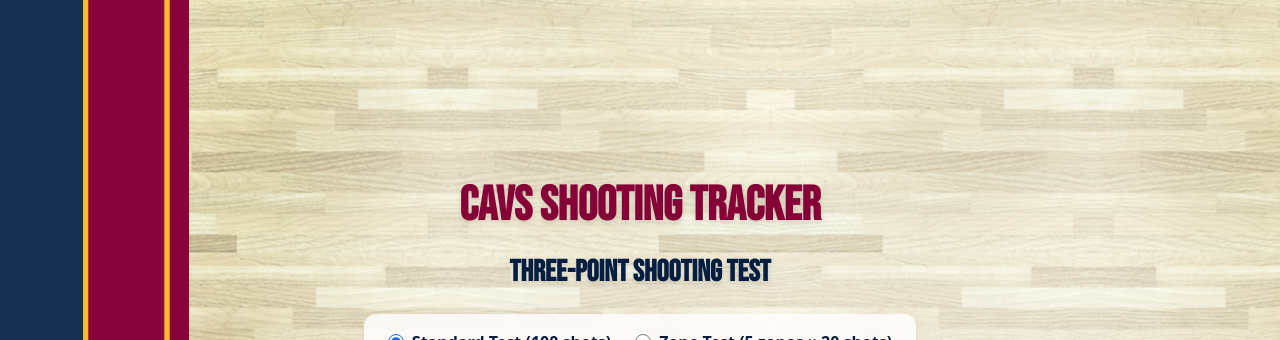
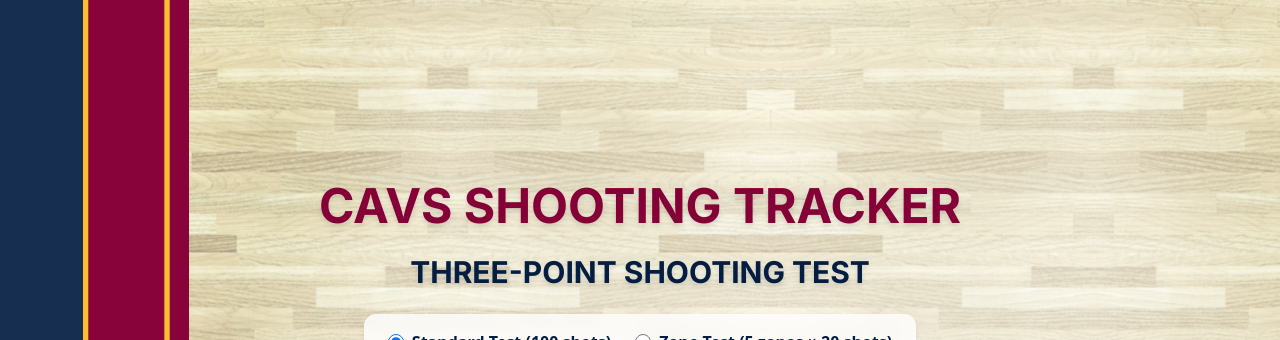
Before and after one commit to adamnestor/cavs-shooting-tracker-frontend, a React (Vite) app: page / in a window 1280 px wide. Shown: the top 340 px of the page. Built offline with nearby package versions, Linux system fonts and the light colour scheme; no server answers.

Commit message:
remove bebas neue font

```diff
--- a/index.html
+++ b/index.html
@@ -6,7 +6,7 @@
     <link rel="preconnect" href="https://fonts.googleapis.com" />
     <link rel="preconnect" href="https://fonts.gstatic.com" crossorigin />
     <link
-      href="https://fonts.googleapis.com/css2?family=Bebas+Neue&family=Inter:wght@300;400;500;600;700&display=swap"
+      href="https://fonts.googleapis.com/css2?family=Inter:wght@300;400;500;600;700&display=swap"
       rel="stylesheet"
     />
 
--- a/tailwind.config.js
+++ b/tailwind.config.js
@@ -4,7 +4,7 @@
   theme: {
     extend: {
       fontFamily: {
-        cavsHeader: ["Bebas Neue", "sans-serif"],
+        cavsHeader: ["Inter", "sans-serif"],
         cavsBody: ["Inter", "sans-serif"],
       },
     },
```
